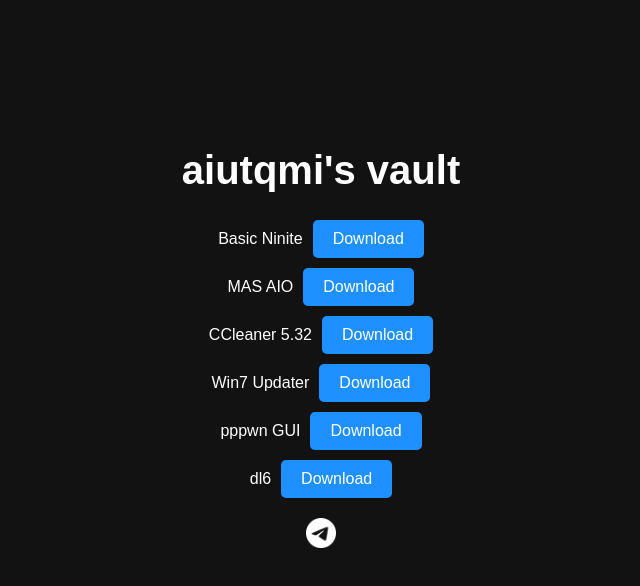
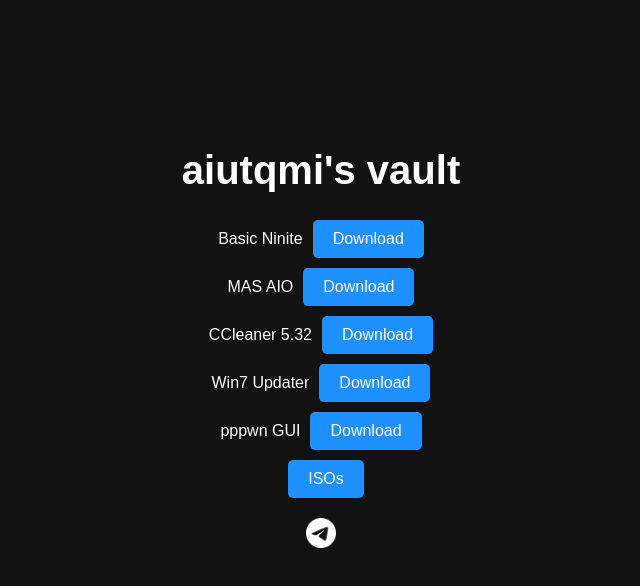
Before and after one commit to aiutqmisvault/aiutqmisvault.github.io, a plain HTML site: page index.html in a window 1280 px wide. Shown: the whole page, without its empty margins (319-959 px from the left). Drawn offline with Linux system fonts and the light colour scheme.

Commit message:
Update index.html

```diff
--- a/index.html
+++ b/index.html
@@ -41,9 +41,9 @@
                 </a>
             </div>
             <div class="item">
-                <span>dl6</span>
-                <a href="https://www.example.com" target="_blank">
-                    <button>Download</button>
+                <span></span>
+                <a href="https://aiutqmisvault.github.io/isos" target="_blank">
+                    <button>ISOs</button>
                 </a>
             </div>
         </div>
```
